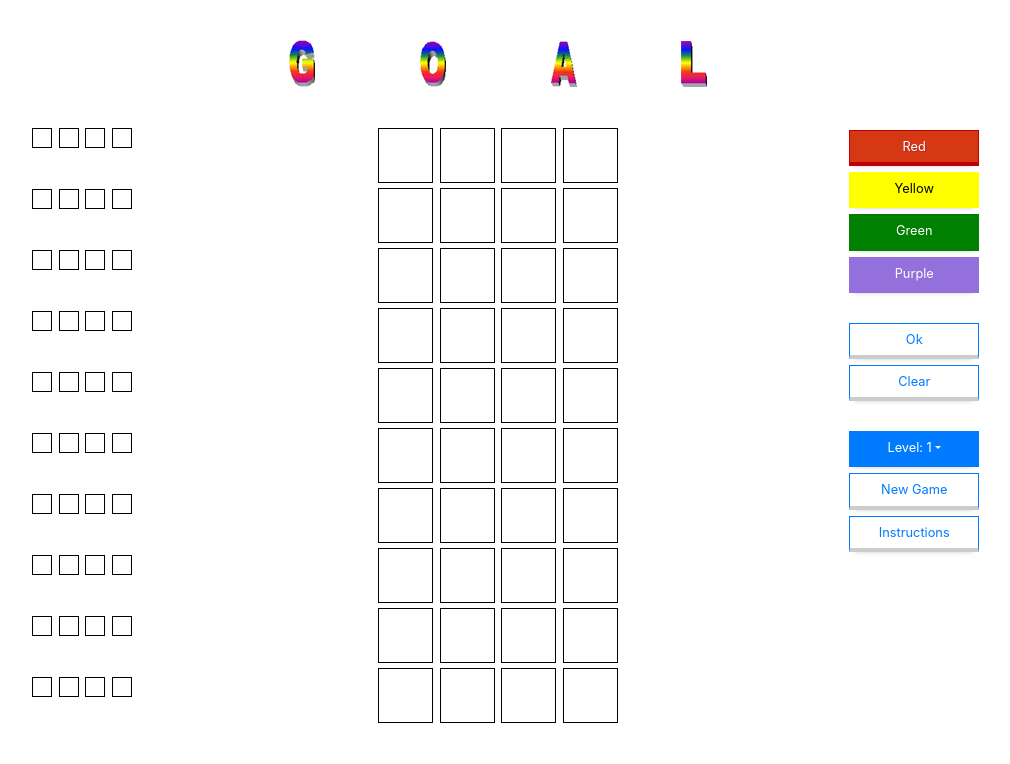
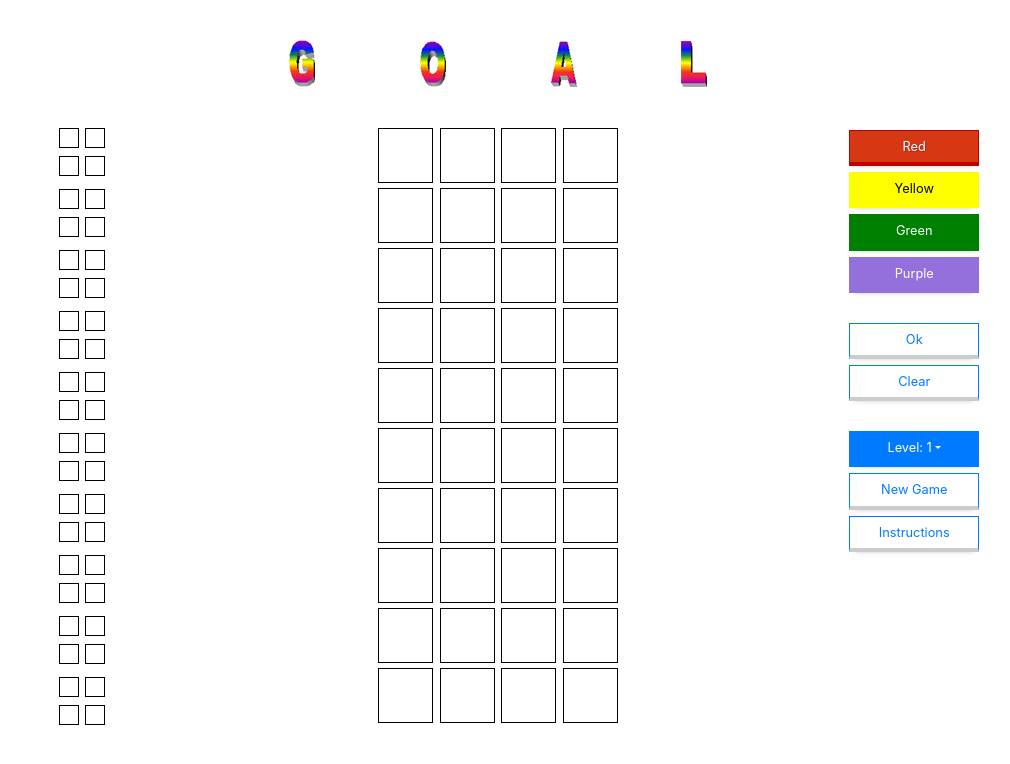
Before and after one commit to emilyohnavarro/alien-mastermind-web, a plain HTML site: page index.html in a window 1280 px wide. Shown: the whole page, without its empty margins (142-1152 px from the left). Drawn offline with nearby package versions, Linux system fonts and the light colour scheme.

Commit message:
layout works for all screen sizes now

```diff
--- a/index.html
+++ b/index.html
@@ -48,6 +48,7 @@
 
     <div class="col-container">
       <div class="col-xs-4 col-md-3">
+        <div class="row rocket-grid">
           <div class="row rocket-row">
             <div class="rocket">
               <img class="rocket-img" id="rocket0-0">
@@ -55,6 +56,7 @@
             <div class="rocket">
               <img class="rocket-img" id="rocket0-1">
             </div>
+            <div class="row rocket-row">
               <div class="rocket">
                 <img class="rocket-img" id="rocket0-2">
               </div>
@@ -62,7 +64,171 @@
                 <img class="rocket-img" id="rocket0-3">
               </div>
             </div>
+          </div>
+        </div>
+        <div class="row rocket-grid">
           <div class="row rocket-row">
+            <div class="rocket">
+              <img class="rocket-img" id="rocket1-0">
+            </div>
+            <div class="rocket">
+              <img class="rocket-img" id="rocket1-1">
+            </div>
+            <div class="row rocket-row">
+              <div class="rocket">
+                <img class="rocket-img" id="rocket1-2">
+              </div>
+              <div class="rocket">
+                <img class="rocket-img" id="rocket1-3">
+              </div>
+            </div>
+          </div>
+        </div>
+        <div class="row rocket-grid">
+          <div class="row rocket-row">
+            <div class="rocket">
+              <img class="rocket-img" id="rocket2-0">
+            </div>
+            <div class="rocket">
+              <img class="rocket-img" id="rocket2-1">
+            </div>
+            <div class="row rocket-row">
+              <div class="rocket">
+                <img class="rocket-img" id="rocket2-2">
+              </div>
+              <div class="rocket">
+                <img class="rocket-img" id="rocket2-3">
+              </div>
+            </div>
+          </div>
+        </div>
+        <div class="row rocket-grid">
+          <div class="row rocket-row">
+            <div class="rocket">
+              <img class="rocket-img" id="rocket3-0">
+            </div>
+            <div class="rocket">
+              <img class="rocket-img" id="rocket3-1">
+            </div>
+            <div class="row rocket-row">
+              <div class="rocket">
+                <img class="rocket-img" id="rocket3-2">
+              </div>
+              <div class="rocket">
+                <img class="rocket-img" id="rocket3-3">
+              </div>
+            </div>
+          </div>
+        </div>
+        <div class="row rocket-grid">
+          <div class="row rocket-row">
+            <div class="rocket">
+              <img class="rocket-img" id="rocket4-0">
+            </div>
+            <div class="rocket">
+              <img class="rocket-img" id="rocket4-1">
+            </div>
+            <div class="row rocket-row">
+              <div class="rocket">
+                <img class="rocket-img" id="rocket4-2">
+              </div>
+              <div class="rocket">
+                <img class="rocket-img" id="rocket4-3">
+              </div>
+            </div>
+          </div>
+        </div>
+        <div class="row rocket-grid">
+          <div class="row rocket-row">
+            <div class="rocket">
+              <img class="rocket-img" id="rocket5-0">
+            </div>
+            <div class="rocket">
+              <img class="rocket-img" id="rocket5-1">
+            </div>
+            <div class="row rocket-row">
+              <div class="rocket">
+                <img class="rocket-img" id="rocket5-2">
+              </div>
+              <div class="rocket">
+                <img class="rocket-img" id="rocket5-3">
+              </div>
+            </div>
+          </div>
+        </div>
+        <div class="row rocket-grid">
+          <div class="row rocket-row">
+            <div class="rocket">
+              <img class="rocket-img" id="rocket6-0">
+            </div>
+            <div class="rocket">
+              <img class="rocket-img" id="rocket6-1">
+            </div>
+            <div class="row rocket-row">
+              <div class="rocket">
+                <img class="rocket-img" id="rocket6-2">
+              </div>
+              <div class="rocket">
+                <img class="rocket-img" id="rocket6-3">
+              </div>
+            </div>
+          </div>
+        </div>
+        <div class="row rocket-grid">
+          <div class="row rocket-row">
+            <div class="rocket">
+              <img class="rocket-img" id="rocket7-0">
+            </div>
+            <div class="rocket">
+              <img class="rocket-img" id="rocket7-1">
+            </div>
+            <div class="row rocket-row">
+              <div class="rocket">
+                <img class="rocket-img" id="rocket7-2">
+              </div>
+              <div class="rocket">
+                <img class="rocket-img" id="rocket7-3">
+              </div>
+            </div>
+          </div>
+        </div>
+        <div class="row rocket-grid">
+          <div class="row rocket-row">
+            <div class="rocket">
+              <img class="rocket-img" id="rocket8-0">
+            </div>
+            <div class="rocket">
+              <img class="rocket-img" id="rocket8-1">
+            </div>
+            <div class="row rocket-row">
+              <div class="rocket">
+                <img class="rocket-img" id="rocket8-2">
+              </div>
+              <div class="rocket">
+                <img class="rocket-img" id="rocket8-3">
+              </div>
+            </div>
+          </div>
+        </div>
+        <div class="row rocket-grid">
+          <div class="row rocket-row">
+            <div class="rocket">
+              <img class="rocket-img" id="rocket9-0">
+            </div>
+            <div class="rocket">
+              <img class="rocket-img" id="rocket9-1">
+            </div>
+            <div class="row rocket-row">
+              <div class="rocket">
+                <img class="rocket-img" id="rocket9-2">
+              </div>
+              <div class="rocket">
+                <img class="rocket-img" id="rocket9-3">
+              </div>
+            </div>
+          </div>
+        </div>
+        <!-- <div class="row rocket-row">
           <div class="rocket">
             <img class="rocket-img" id="rocket1-0">
           </div>
@@ -187,7 +353,7 @@
           <div class="rocket">
             <img class="rocket-img" id="rocket9-3">
           </div>
-        </div>
+        </div> -->
       </div>
 
       <div class="col-xs-7 col-md-6">
--- a/styles.css
+++ b/styles.css
@@ -134,7 +134,12 @@ body {
   height: 60px;
 }
 
-.rocket-row {
+/* .rocket-row {
+  height: 61px;
+  width: 50%;
+} */
+
+.rocket-grid {
   height: 61px;
   width: 50%;
 }
```
Lines whose indentation alone changed are shown as unchanged.
